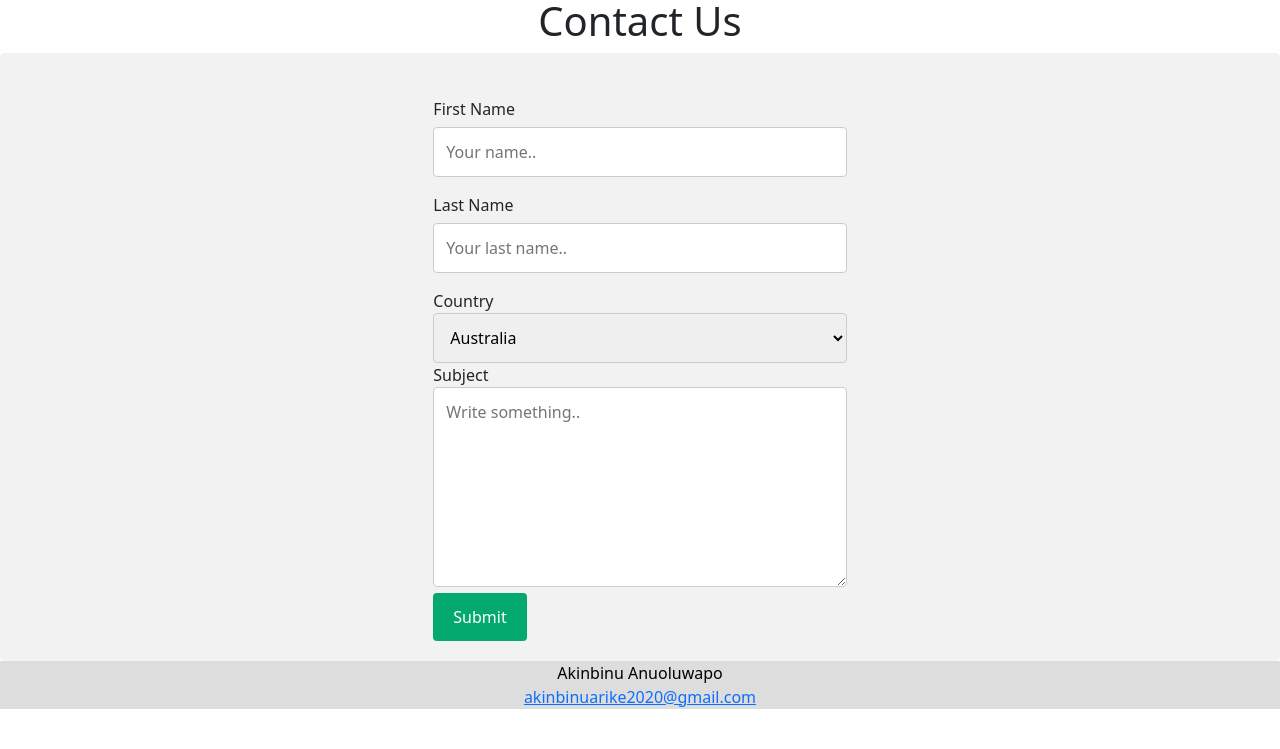
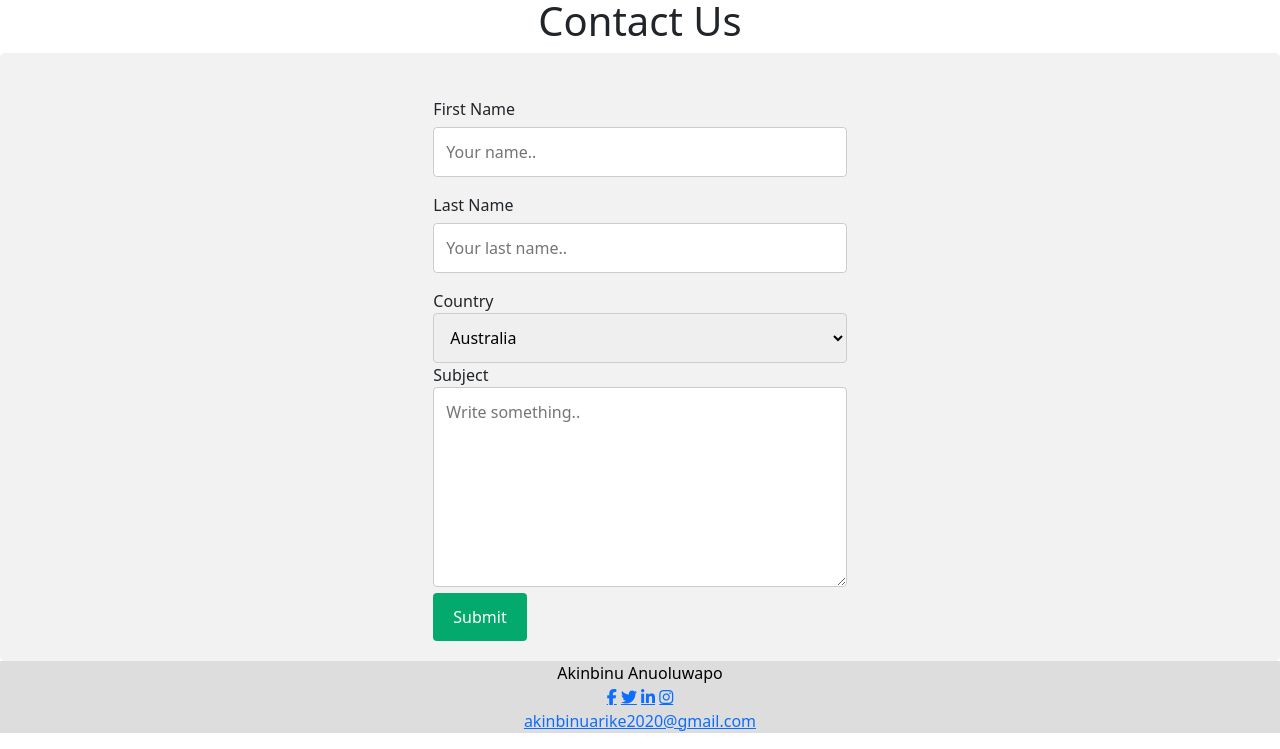
Before and after one commit to deheritage/Portfolio, a plain HTML site: page index.html in a window 1280 px wide. Shown: the part 2956-3705 px from the top of the page. Before the commit the page ends 3681 px from the top, so only its background shows below. Drawn offline with nearby package versions, Linux system fonts and the light colour scheme.

Commit message:
first commit

```diff
--- a/index.html
+++ b/index.html
@@ -8,6 +8,7 @@
     <link rel="stylesheet" href="style.css">
     <link rel="icon" type="image/x-icon" href="favicon-32x32.png">
     <link href="https://cdn.jsdelivr.net/npm/bootstrap@5.1.3/dist/css/bootstrap.min.css" rel="stylesheet">
+    <link rel="stylesheet" href="https://cdnjs.cloudflare.com/ajax/libs/font-awesome/4.7.0/css/font-awesome.min.css">
     <script src="https://cdn.jsdelivr.net/npm/bootstrap@5.1.3/dist/js/bootstrap.bundle.min.js"></script>
     <script src="https://kit.fontawesome.com/31149d48b0.js" crossorigin="anonymous"></script>
 </head>
@@ -321,6 +322,11 @@
 
     <div class="footer">
         <p>Akinbinu Anuoluwapo<br>
+            <a href="#" class="fa fa-facebook"></a>
+            <a href="#" class="fa fa-twitter"></a>
+            <a href="#" class="fa fa-linkedin"></a>
+            <a href="#" class="fa fa-instagram"></a><br>
+
             <a href="akinbinuarike2020@gmail.com">akinbinuarike2020@gmail.com</a>
         </p>
     </div>
```
Also changed, not shown: style.css (line endings or trailing spaces).
